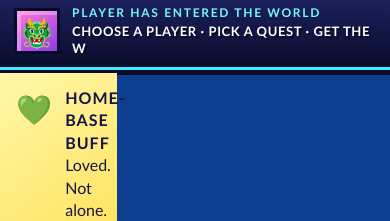
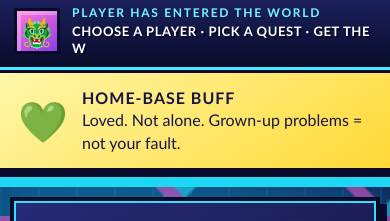
Before and after one commit to CareSignals/brave-blocks, a Next.js app: page /brave-blocks/ in a window 390 px wide. Shown: the part 544-765 px from the top of the page. Built offline with nearby package versions, Linux system fonts and the light colour scheme.

Commit message:
Fix mobile home base buff layout

```diff
--- a/app/globals.css
+++ b/app/globals.css
@@ -717,7 +717,33 @@ button,a{
     object-fit:contain;
   }
   .hero-status{grid-template-columns:auto minmax(0,1fr)}
-  .key-art-promise{padding:14px 16px}
+  .key-art-promise{
+    position:relative;
+    left:auto;
+    right:auto;
+    bottom:auto;
+    width:100%;
+    max-width:none;
+    margin:0;
+    display:grid;
+    grid-template-columns:54px minmax(0,1fr);
+    align-items:center;
+    gap:12px;
+    padding:14px 16px;
+    border-left:0;
+    border-right:0;
+    box-shadow:0 5px 0 #090a29;
+  }
+  .key-art-promise>span{
+    font-size:40px;
+    text-align:center;
+  }
+  .key-art-promise p{
+    min-width:0;
+    margin:0;
+    overflow-wrap:normal;
+    word-break:normal;
+  }
   .player-deck{
     grid-template-columns:1fr;
     margin-top:20px;
```
